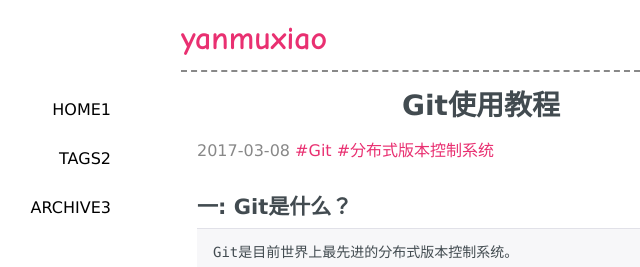
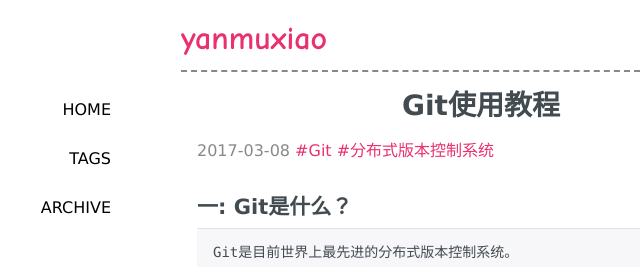
Before and after one commit to yanmuxiao/yanmuxiao.github.io, a plain HTML site: page git.html in a window 1280 px wide. Shown: the top 267 px of the page, 159-799 px from the left. Drawn offline with nearby package versions, Linux system fonts and the light colour scheme; some packages are replaced by stand-ins of ours.

Commit message:
Update git.html

```diff
--- a/git.html
+++ b/git.html
@@ -13,9 +13,9 @@
 <div class="main">
     <div class="header">
     	<ul id="pages">
-            <li><a href="/">home1</a></li>
-            <li><a href="/#/tags">tags2</a></li>
-            <li><a href="/#/archive">archive3</a></li>
+            <li><a href="/">home</a></li>
+            <li><a href="/#/tags">tags</a></li>
+            <li><a href="/#/archive">archive</a></li>
     	</ul>
     </div>
 	<div class="wrap-header">
```
